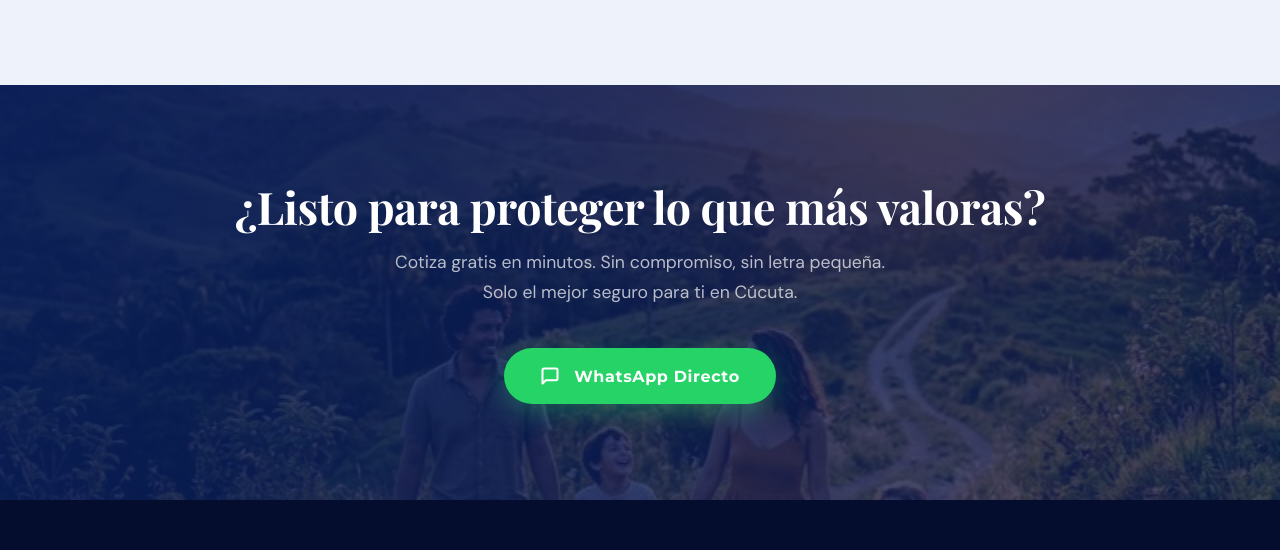
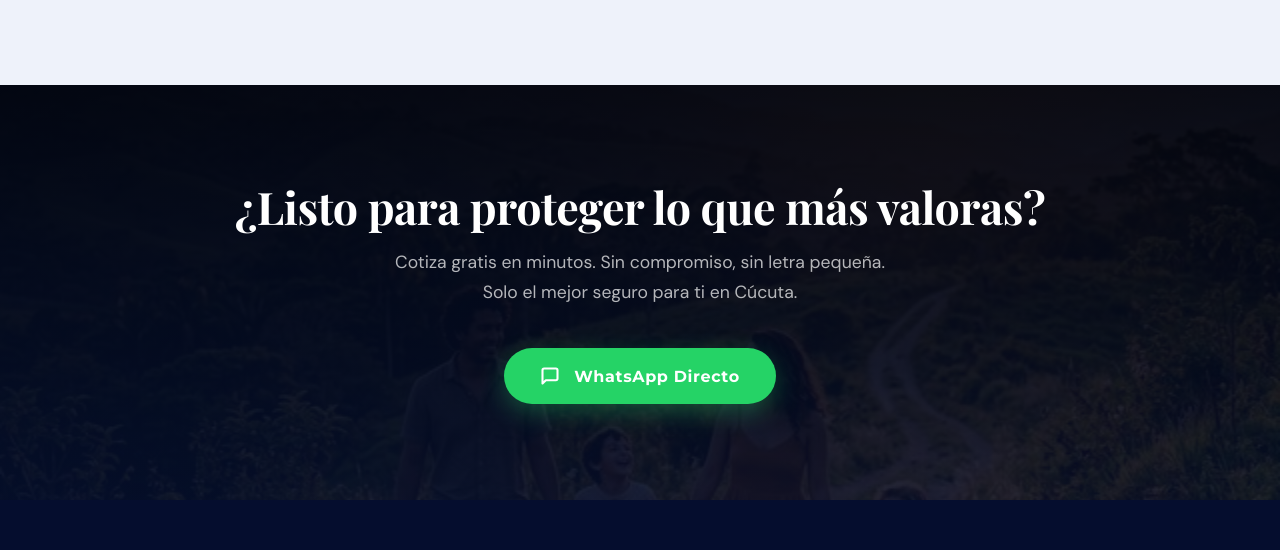
Before and after one commit to MadArchy/SegurosLima, a plain HTML site: page index.html in a window 1280 px wide. Shown: the part 2811-3361 px from the top of the page. Drawn offline with Linux system fonts and the light colour scheme.

Commit message:
UI: Removed blue filter from CTA section and added neutral overlay for better clarity

```diff
--- a/css/styles.css
+++ b/css/styles.css
@@ -989,11 +989,25 @@ select.form-control {
    CTA SECTION
    ============================================ */
 .cta-section {
-  background: var(--gradient-hero);
+  background: #000; /* Fondo neutral para eliminar el filtro azul */
   padding: 96px 0;
   text-align: center;
   position: relative;
   overflow: hidden;
+}
+
+.cta-section-img {
+  background-size: cover;
+  background-position: center;
+  background-attachment: fixed; /* Efecto parallax sutil */
+}
+
+.cta-section-img::after {
+  content: '';
+  position: absolute;
+  inset: 0;
+  background: linear-gradient(rgba(0,0,0,0.8), rgba(0,0,0,0.5));
+  z-index: 0;
 }
 
 .cta-section::before {
```
